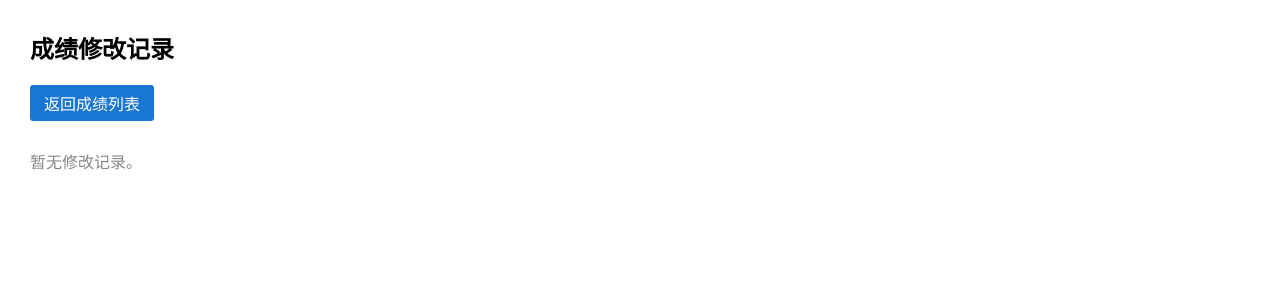
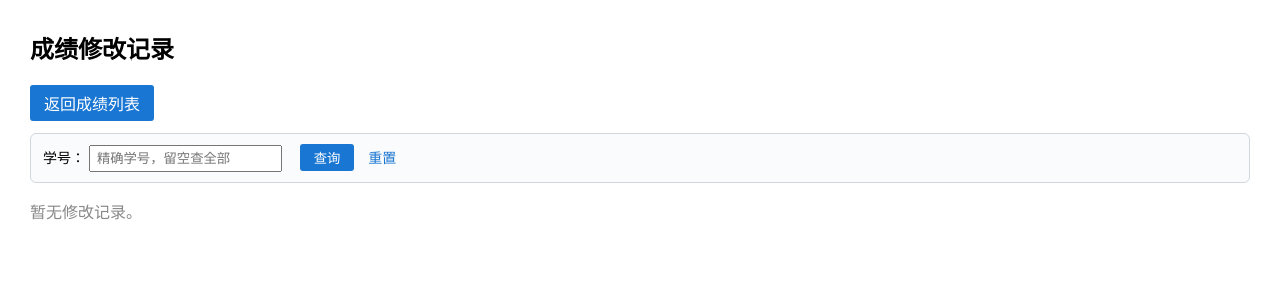
Before and after one commit to grade-system/class-score, a Java web app: page /logs.jsp in a window 1280 px wide. Shown: the top 300 px of the page. Run offline with Tomcat 11, a stand-in JSP engine, Linux system fonts and the light colour scheme; the template is opened without the code that fills it, so the values that code supplies are empty.

Commit message:
feat: 修改留痕页支持按学号过滤查询

```diff
--- a/src/main/java/com/example/service/ScoreRecordService.java
+++ b/src/main/java/com/example/service/ScoreRecordService.java
@@ -33,8 +33,9 @@ public class ScoreRecordService {
         return scoreRecordDao.findById(id);
     }
 
-    public List<ScoreChangeLog> recentLogs(int limit) {
-        return scoreRecordDao.findLogs(limit);
+    /** 修改留痕：可按学号过滤，最多返回 limit 条 */
+    public List<ScoreChangeLog> recentLogs(int limit, String studentNo) {
+        return scoreRecordDao.findLogs(limit, studentNo);
     }
 
     public void add(ScoreRecord record) {
--- a/src/main/java/com/example/servlet/ScoreRecordServlet.java
+++ b/src/main/java/com/example/servlet/ScoreRecordServlet.java
@@ -28,7 +28,9 @@ public class ScoreRecordServlet extends HttpServlet {
             return;
         }
         if ("logs".equals(action)) {
-            request.setAttribute("logs", scoreRecordService.recentLogs(50));
+            String studentNo = trim(request.getParameter("studentNo"));
+            request.setAttribute("logs", scoreRecordService.recentLogs(50, studentNo));
+            request.setAttribute("studentNo", studentNo);
             request.getRequestDispatcher("logs.jsp").forward(request, response);
             return;
         }
--- a/src/main/webapp/logs.jsp
+++ b/src/main/webapp/logs.jsp
@@ -12,11 +12,29 @@
     .empty { color: #888; margin: 16px 0; }
     a.btn { display: inline-block; margin-bottom: 12px; padding: 6px 14px;
             background: #1976d2; color: #fff; text-decoration: none; border-radius: 3px; }
+    .filter { margin: 0 0 14px; padding: 10px 12px; background: #fafbfc;
+              border: 1px solid #d0d7de; border-radius: 6px; font-size: 14px; }
+    .filter input[type=text] { padding: 4px 6px; margin-right: 14px; }
+    .filter button { padding: 4px 14px; background: #1976d2; color: #fff;
+                     border: none; border-radius: 3px; cursor: pointer; }
+    .filter a { color: #1976d2; text-decoration: none; margin-left: 10px; }
   </style>
 </head>
 <body>
 <h2>成绩修改记录</h2>
 <a class="btn" href="scores">返回成绩列表</a>
+
+<form class="filter" action="scores" method="get">
+  <input type="hidden" name="action" value="logs">
+  <label>学号：</label>
+  <input type="text" name="studentNo" value="${studentNo}" placeholder="精确学号，留空查全部">
+  <button type="submit">查询</button>
+  <a href="scores?action=logs">重置</a>
+</form>
+
+<c:if test="${not empty studentNo}">
+  <div class="empty">当前仅显示学号 ${studentNo} 的修改记录。</div>
+</c:if>
 
 <c:choose>
   <c:when test="${empty logs}">
```
Also changed, not shown: src/main/java/com/example/dao/ScoreRecordDao.java (+12 -4 lines).
